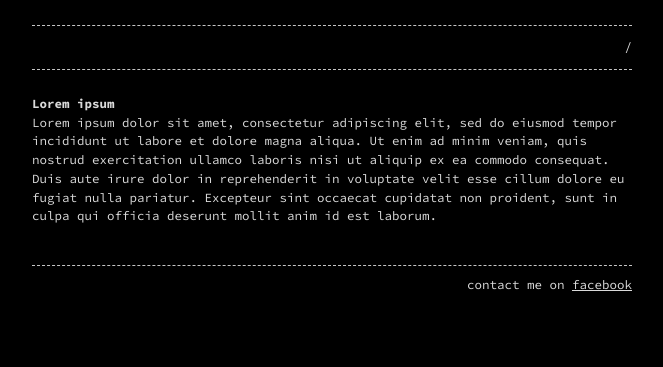
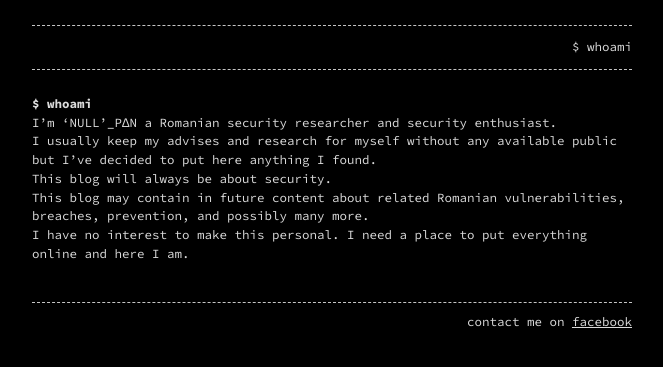
Before and after one commit to null-pwn/null-pwn.github.io, a Jekyll site: the page built from index.md, in a window 1280 px wide. Shown: the top 367 px of the page, without its empty margins (308-971 px from the left). Built offline with Jekyll 4.4.1, drawn with Linux system fonts in a browser that asks for light colours; our own code applies the rules of GitHub Pages for plain Markdown files.

Commit message:
Update index.md

```diff
--- a/index.md
+++ b/index.md
@@ -1,9 +1,17 @@
 ---
-title: /
+title: 'NULL'_pWn | Blog
 layout: home
 permalink: /
 ---
 
-# Lorem ipsum
+# $ whoami
 
-Lorem ipsum dolor sit amet, consectetur adipiscing elit, sed do eiusmod tempor incididunt ut labore et dolore magna aliqua. Ut enim ad minim veniam, quis nostrud exercitation ullamco laboris nisi ut aliquip ex ea commodo consequat. Duis aute irure dolor in reprehenderit in voluptate velit esse cillum dolore eu fugiat nulla pariatur. Excepteur sint occaecat cupidatat non proident, sunt in culpa qui officia deserunt mollit anim id est laborum.
+I’m ‘NULL’_P∆N a Romanian security researcher and security enthusiast.
+
+I usually keep my advises and research for myself without any available public but I’ve decided to put here anything I found.
+
+This blog will always be about security.
+
+This blog may contain in future content about related Romanian vulnerabilities, breaches, prevention, and possibly many more.
+
+I have no interest to make this personal. I need a place to put everything online and here I am.
```
